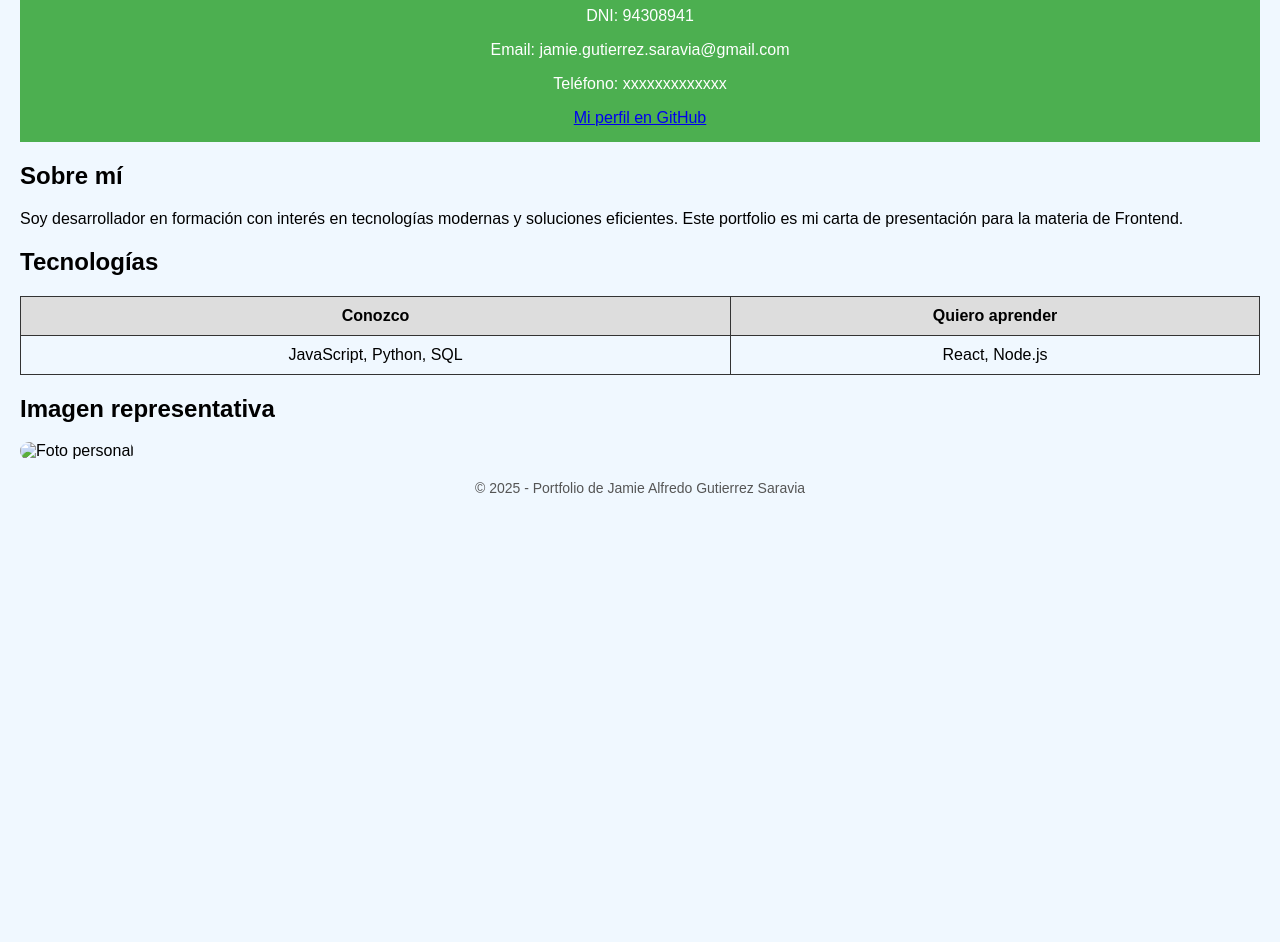
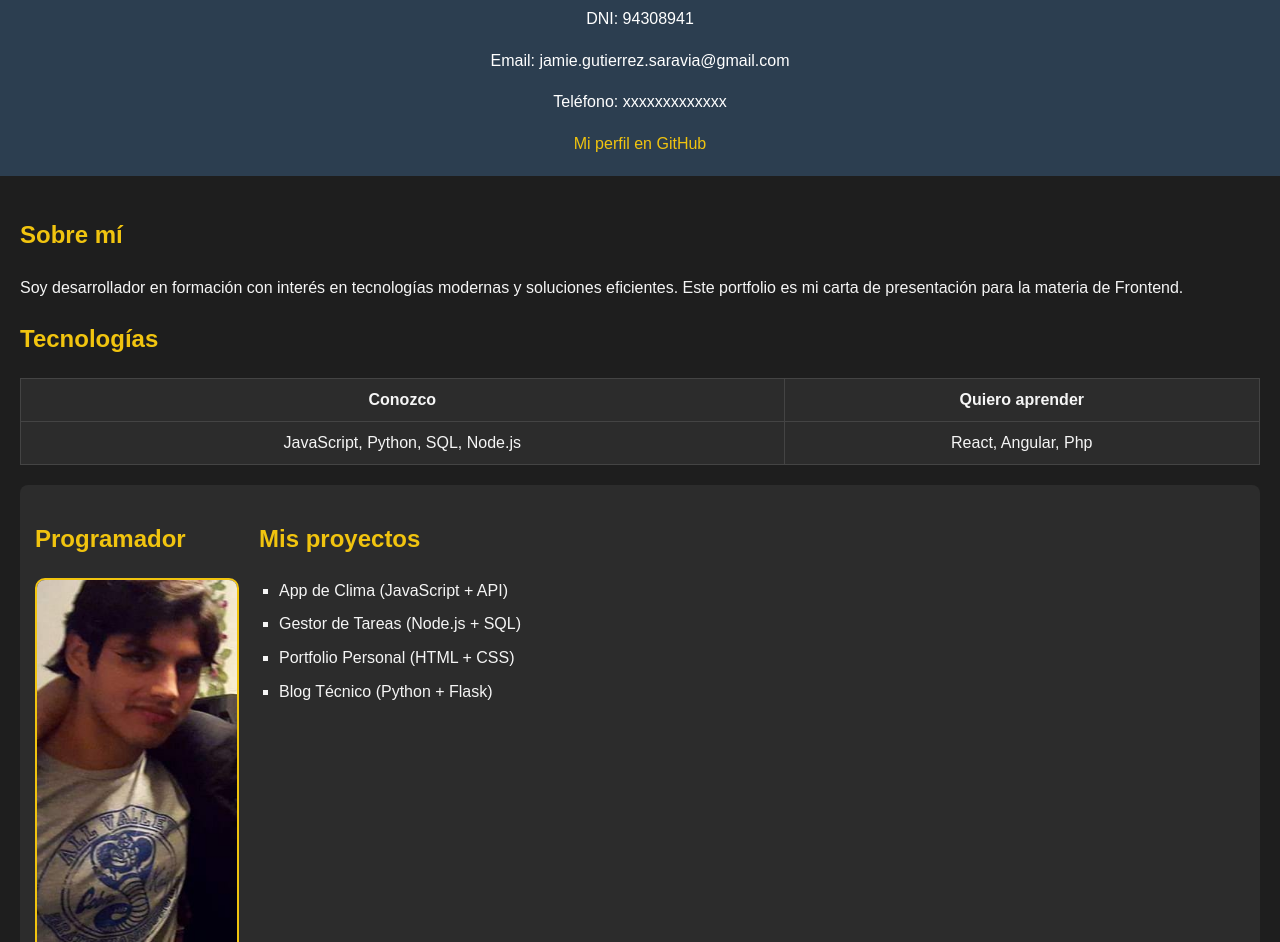
Before and after one commit to jamieGutierrezSaravia/portfolio-jamie, a plain HTML site: page index.html in a window 1280 px wide. Shown: the part 108-1050 px from the top of the page. Before the commit the page ends 800 px from the top, so only its background shows below. Drawn offline with Linux system fonts and the light colour scheme.

Commit message:
Actualizo portfolio con nueva sección de proyectos

```diff
--- a/index.html
+++ b/index.html
@@ -28,15 +28,29 @@
                     <th>Quiero aprender</th>
                 </tr>
                 <tr>
-                    <td>JavaScript, Python, SQL</td>
-                    <td>React, Node.js</td>
+                    <td>JavaScript, Python, SQL, Node.js</td>
+                    <td>React, Angular, Php</td>
                 </tr>
             </table>
         </section>
 
-        <section>
-            <h2>Imagen representativa</h2>
-            <img src="mi_foto.jpg" alt="Foto personal" id="foto">
+
+        <section id="perfil">
+            <div class="contenedor">
+                <div class="foto">
+                    <h2>Programador</h2>
+                    <img src="foto_jamie_cv.jpeg" alt="Foto personal" id="foto">
+                </div>
+                <div class="proyectos">
+                    <h2>Mis proyectos</h2>
+                    <ul>
+                        <li>App de Clima (JavaScript + API)</li>
+                        <li>Gestor de Tareas (Node.js + SQL)</li>
+                        <li>Portfolio Personal (HTML + CSS)</li>
+                        <li>Blog Técnico (Python + Flask)</li>
+                    </ul>
+                </div>
+            </div>
         </section>
     </main>
 
--- a/style.css
+++ b/style.css
@@ -1,62 +1,77 @@
-/* Estilo general */
 body {
-    font-family: Arial, sans-serif; /* Fuente estándar */
-    background-color: #f0f8ff; /* Fondo suave */
-    margin: 20px;
+  font-family: Arial, sans-serif;
+  margin: 0;
+  padding: 0;
+  line-height: 1.6;
+  background-color: #1e1e1e;
+  color: #f5f5f5;
 }
 
-/* Encabezado */
 header {
-    background-color: #4CAF50; /* Verde */
-    color: white;
-    padding: 15px;
-    text-align: center;
+  background-color: #2c3e50;
+  color: #fff;
+  padding: 20px;
+  text-align: center;
 }
 
-/* Imagen */
-#foto {
-    width: 200px; /* Ajustar tamaño */
-    height: auto;
-    border-radius: 10px; /* Bordes redondeados */
+header a {
+  color: #f1c40f;
+  text-decoration: none;
 }
 
-/* Tabla */
-table {
-    width: 100%;
-    border-collapse: collapse;
-    margin-top: 20px;
-}
-th, td {
-    border: 1px solid #333;
-    padding: 10px;
-    text-align: center;
-}
-th {
-    background-color: #ddd;
+main {
+  padding: 20px;
 }
 
-/* Formulario */
-form {
-    margin-top: 20px;
-    background-color: #fff3cd;
-    padding: 15px;
-    border: 1px solid #ccc;
-}
-button {
-    background-color: #4CAF50;
-    color: white;
-    border: none;
-    padding: 8px 12px;
-    cursor: pointer;
-}
-button:hover {
-    background-color: #45a049;
+section h2 {
+  color: #f1c40f;
 }
 
-/* Footer */
+table {
+  width: 100%;
+  border-collapse: collapse;
+  margin-top: 10px;
+  background-color: #2c2c2c;
+}
+
+th, td {
+  border: 1px solid #444;
+  padding: 8px;
+  text-align: center;
+  color: #f5f5f5;
+}
+
+
+#perfil .contenedor {
+  display: flex;
+  flex-wrap: wrap;
+  gap: 20px;
+  margin-top: 20px;
+  background-color: #2c2c2c;
+  padding: 15px;
+  border-radius: 8px;
+}
+
+#perfil .foto img {
+  width: 200px;
+  border-radius: 10px;
+  border: 2px solid #f1c40f;
+}
+
+#perfil .proyectos ul {
+  list-style-type: square;
+  padding-left: 20px;
+}
+
+#perfil .proyectos li {
+  margin-bottom: 8px;
+  color: #f5f5f5;
+}
+
 footer {
-    margin-top: 20px;
-    text-align: center;
-    font-size: 14px;
-    color: #555;
+  background-color: #2c3e50;
+  color: #fff;
+  text-align: center;
+  padding: 10px;
+  margin-top: 20px;
 }
```
Also changed, not shown: foto_jamie_cv.jpeg (added).
